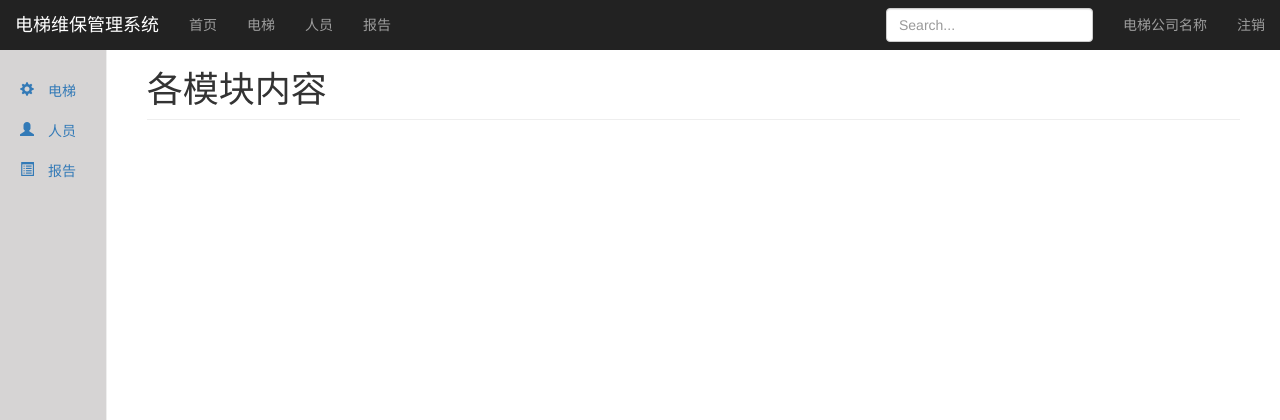
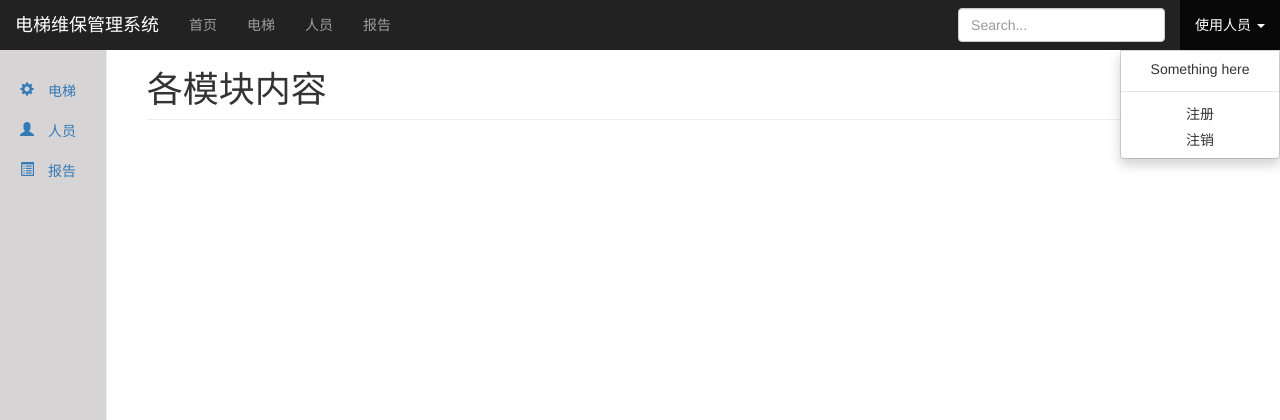
Before and after one commit to llittleTomato/emms, a Flask app: page /index/ in a window 1280 px wide, after a click on "使用人员". Shown: the top 420 px of the page. Run offline with Flask 2, Linux system fonts and the light colour scheme; the visitor is signed in with stand-in values (Sample User, id 1); data comes from the database, SQL or seed files in the repository; some libraries are stand-ins or nearby versions.

Commit message:
修改models.user,注册页面，添加权限项authority，修改index页面结构

```diff
--- a/app/models/user.py
+++ b/app/models/user.py
@@ -16,6 +16,7 @@ class User(UserMixin, Base):
     company_address = Column(String(100), nullable=True)
     linkman = Column(String(64), nullable=True)
     phone_number = Column(String(11), nullable=True)
+    authority = Column(String(15), default='公司用户', nullable=True)
 
     @property
     def password(self):
--- a/app/static/css/login/signin.css
+++ b/app/static/css/login/signin.css
@@ -3,7 +3,9 @@ body {
   padding-bottom: 40px;
   background-color: #eee;
 }
-
+.submit_bn {
+    margin-top: 10px;
+}
 .form-signin {
   max-width: 330px;
   padding: 15px;
--- a/app/templates/base.html
+++ b/app/templates/base.html
@@ -9,8 +9,8 @@
             {% block Title %}{% endblock %}
         </title>
         {% block linkcss %}
-            <link rel="stylesheet" href="{{url_for('static',filename='css/bootstrap.min.css')}}">
-            <link rel="stylesheet" href="{{ url_for('static',filename='css/base.css')}}">
+            <link rel="stylesheet" href="{{ url_for('static',filename='css/bootstrap.min.css') }}">
+            <link rel="stylesheet" href="{{ url_for('static',filename='css/base.css') }}">
         {% endblock %}
     {% endblock %}
 </head>
@@ -19,7 +19,8 @@
 <nav class="navbar navbar-inverse navbar-fixed-top">
     <div class="container-fluid">
         <div class="navbar-header">
-          <button type="button" class="navbar-toggle collapsed navbar-right" data-toggle="collapse" data-target="#navbar" aria-expanded="false" aria-controls="navbar">
+            <button type="button" class="navbar-toggle collapsed navbar-right" data-toggle="collapse"
+                    data-target="#navbar" aria-expanded="false" aria-controls="navbar">
                 <span class="icon-bar"></span>
                 <span class="icon-bar"></span>
                 <span class="icon-bar"></span>
@@ -34,8 +35,16 @@
                 <li><a href="#">报告</a></li>
             </ul>
             <ul class="nav navbar-nav navbar-right">
-            <li><a href="#">电梯公司名称</a></li>
-            <li><a href="#">注销</a></li>
+                <li class="dropdown">
+                    <a href="#" class="dropdown-toggle" data-toggle="dropdown" role="button" aria-haspopup="true"
+                       aria-expanded="false">使用人员 <span class="caret"></span></a>
+                    <ul class="dropdown-menu">
+                        <li class="text-center"><a href="#">Something here</a></li>
+                        <li role="separator" class="divider"></li>
+                        {% block nav %}{% endblock %}
+                        <li class="text-center"><a href="#">注销</a></li>
+                    </ul>
+                </li>
             </ul>
             <form class="navbar-form navbar-right">
                 <input type="text" class="form-control" placeholder="Search...">
@@ -54,7 +63,6 @@
             </ul>
         </div>
         <div class="col-sm-9 col-sm-offset-3 col-md-11 col-md-offset-1 main">
-            <h1 class="page-header">各模块内容</h1>
             {% block content %}
             {% endblock %}
         </div>
--- a/app/templates/index.html
+++ b/app/templates/index.html
@@ -8,15 +8,18 @@
 {% block linkcss %}
     {{ super() }}
 {% endblock %}
-{% block Content %}
+{% block nav %}
+    <li class="text-center"><a href="#">注册</a></li>
+{% endblock %}
+{% block content %}
     {{ super() }}
-    <h1>{{ data }}</h1>
+    <h1 class="page-header">各模块内容</h1>
 {% endblock %}
-<!-- 显示登录用户
+{#<!-- 显示登录用户
 {% if current_user.is_authenticated() %}
     Hi {{ current_user.name }}!
 {% endif %}
--->
+-->#}
 {% block script %}
     {{ super() }}
 {% endblock %}
--- a/app/view/register.py
+++ b/app/view/register.py
@@ -8,7 +8,7 @@ from flask_login import login_required
 
 
 @view.route('/register/', methods=['GET', 'POST'])
-@login_required
+# @login_required
 def register():
     form = RegisterForm(request.form)
     if request.method == 'POST' and form.validate():
```
Also changed, not shown: app/templates/register.html (+11 -3 lines), app/view_models/login.py (deleted, +0 -12 lines), app/view_models/__init__.py (added), requirements.txt (renamed from request.txt). Lines whose indentation alone changed are shown as unchanged.
